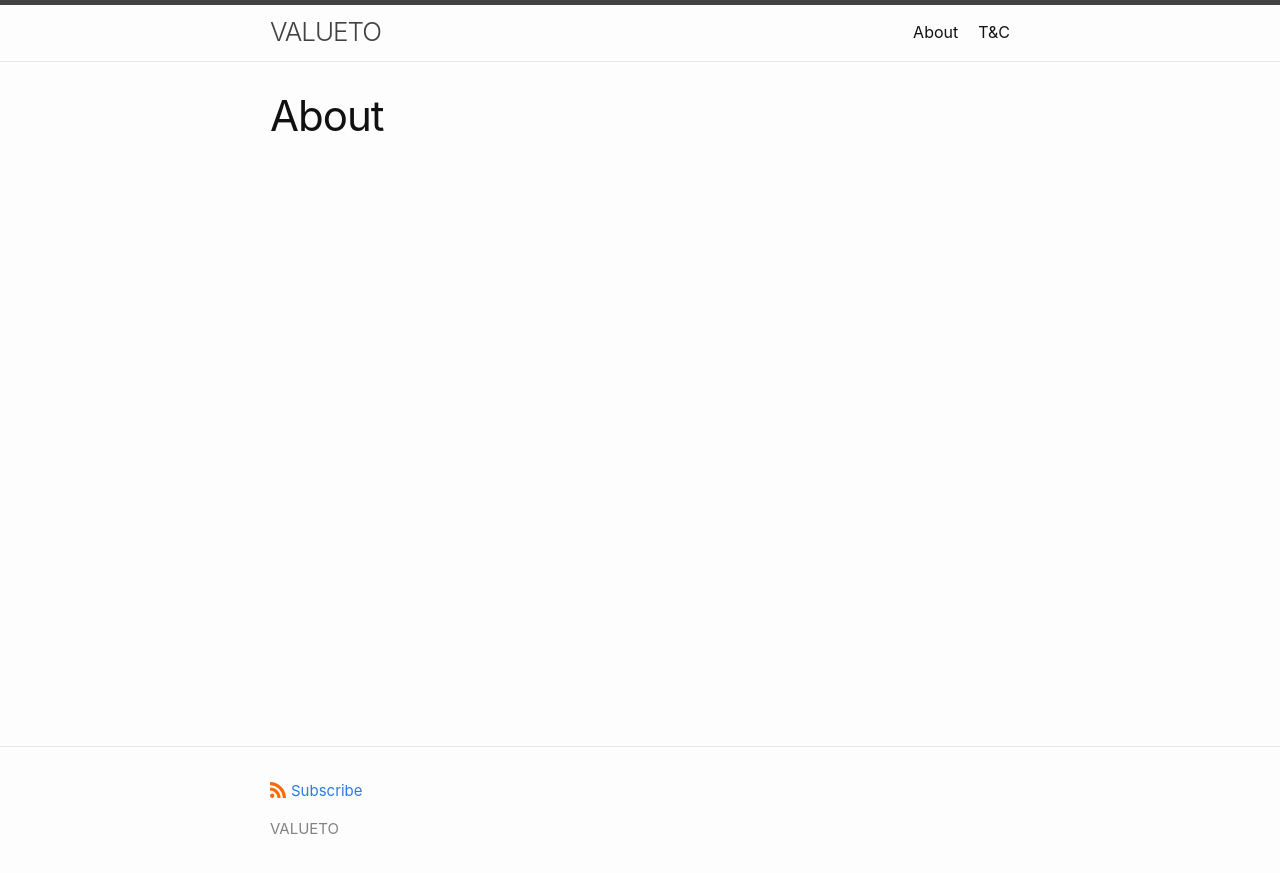
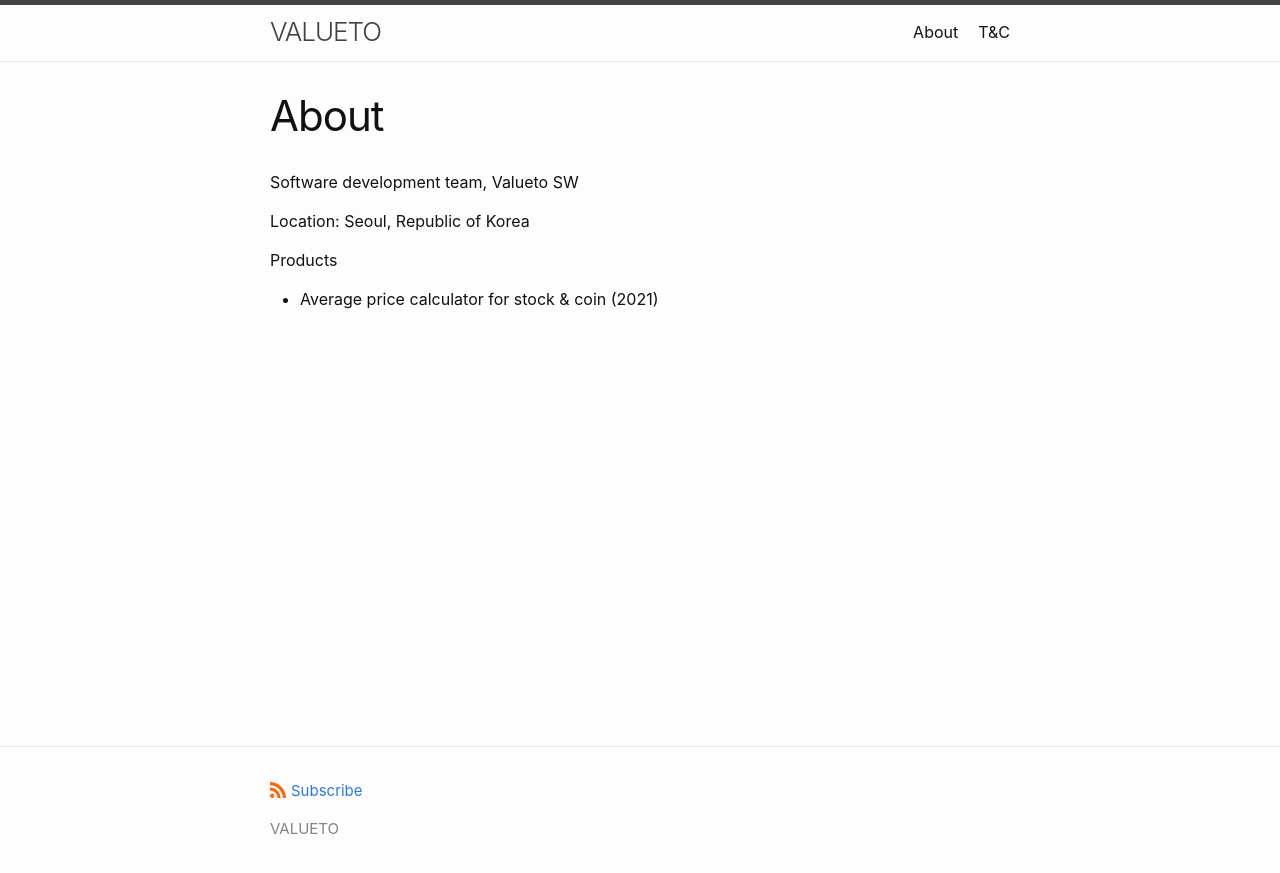
Before and after one commit to valueto/valueto.github.io, a Jekyll site: the page built from about.md, in a window 1280 px wide. Shown: the top 873 px of the page. Built offline with Jekyll 4.4.1, drawn with Linux system fonts in a browser that asks for light colours.

Commit message:
Update about.md

```diff
--- a/about.md
+++ b/about.md
@@ -3,3 +3,14 @@ layout: page
 title: About
 permalink: /about/
 ---
+
+Software development team, Valueto SW
+
+
+Location: Seoul, Republic of Korea
+
+
+Products
+
+
+ - Average price calculator for stock & coin  (2021)
```
